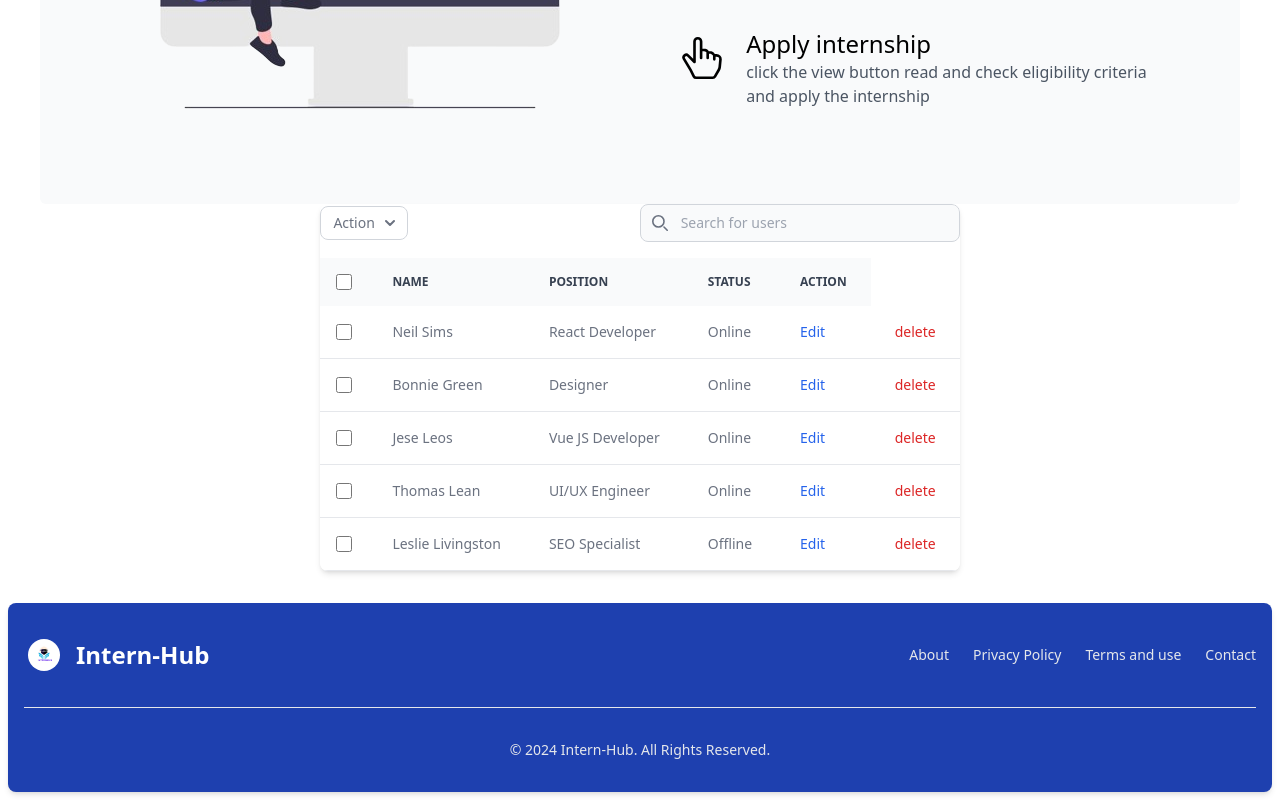
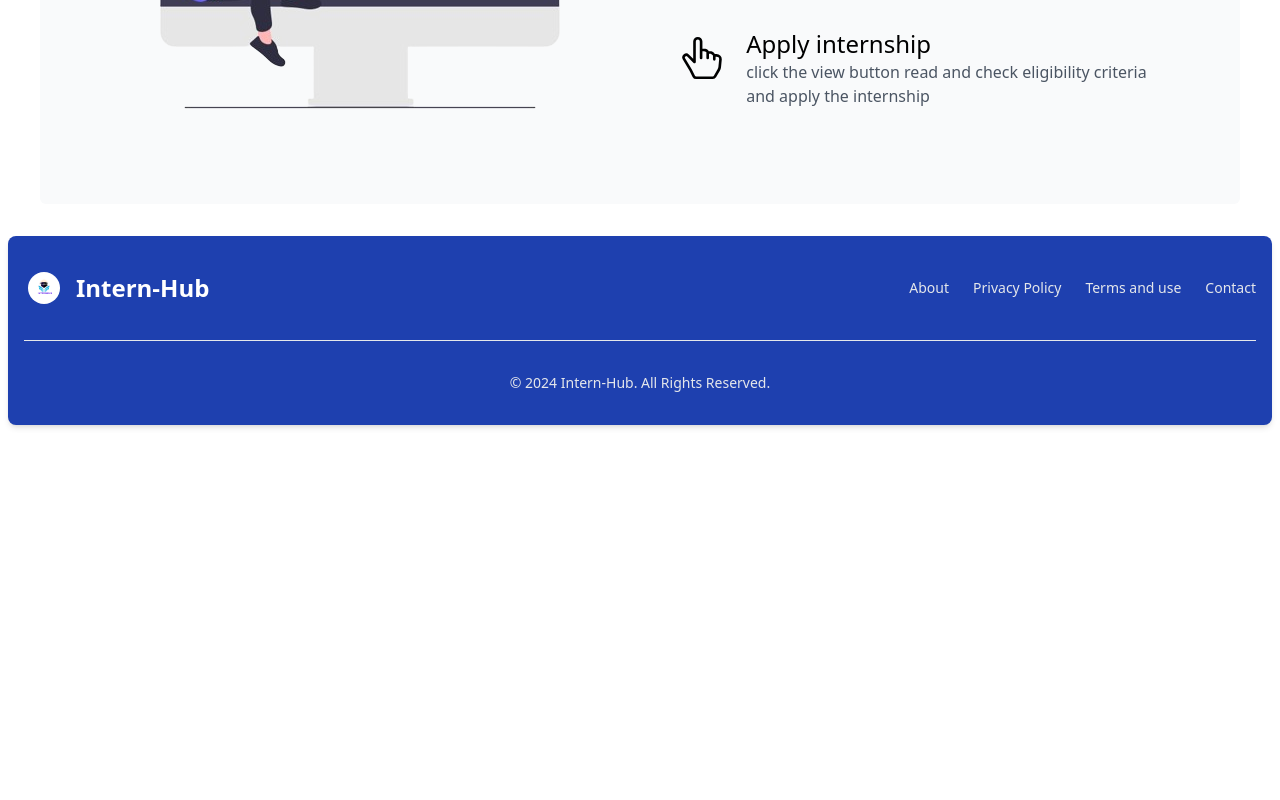
Before and after one commit to joel790/Internhub, a React (Vite) app in the folder frontend/: page / in a window 1280 px wide. Shown: the part 1208-2008 px from the top of the page. After the commit the page ends 1641 px from the top, so only its background shows below. Built offline with nearby package versions, Linux system fonts and the light colour scheme.

Commit message:
working on student panel

```diff
--- a/frontend/src/App.jsx
+++ b/frontend/src/App.jsx
@@ -22,8 +22,11 @@ import ResetPassword from './pages/auth/ResetPassword';
 import PaymentForm from './components/payment/PaymentForm';
 import ApplyForCompany from './pages/studentpage/ApplyForCompany';
 import StudHome from './pages/studentpage/StudHome';
+import StudentHome from './pages/studentpage/StudentHome';
 import Dashboard from "./pages/studentpage/Dashboard";
+
 import Internships from "./pages/studentpage/Internships";
+import Applications from "./pages/studentpage/Applications";
 axios.defaults.withCredentials = true;
 const App = () => {
   return (
@@ -36,7 +39,14 @@ const App = () => {
           <Route path="company" element={<CompanyHome />} />
           <Route path="study" element={<StudyHome />} />
         </Route>
-        {/* <Route path="/Student" element={<StudHome />} /> */}
+        <Route path="/student" element={<StudentHome />}>
+          <Route index element={<StudHome />} />
+          <Route path="apply" element={<ApplyForCompany />} />
+          <Route path="dashboard" element={<Dashboard />} />
+          <Route path="applications" element={<Applications />} />
+          <Route path="internships" element={<InternHome />} />
+          <Route path="companies" element={<CompanyHome />} />
+        </Route>
         <Route path="payment/:planId" element={<PaymentForm />} />
         {/* <Route path="auth/verify/:token" element={<VerifyEmail />} /> */}
         <Route path="company/:id" element={<CompanyDetail />} />
@@ -44,19 +54,13 @@ const App = () => {
         <Route path="form" element={<CompanyForm />} />
         <Route path="company/:id" element={<CompanyDetail />} />
         <Route path="/internship/:id" element={<InternshipDetail />} />
-        <Route path="/auth/login" element={<Login />} />
+        <Route path="auth/login" element={<Login />} />
         <Route path="auth/register" element={<Register />} />
         <Route path="auth/forgotpassword" element={<ForgotPassword />} />
         <Route path="auth/passwordreset/:resetToken" element={<ResetPassword />} />
         <Route path="/apply/:internshipTitle" element={<ApplicationForm />} />
 
-        <Route path="/student" element={<StudHome />}>
-          <Route index element={<StudHome />} />
-          <Route path="apply" element={<ApplyForCompany />} />
-          <Route path="dashboard" element={<Dashboard />} />
-          <Route path="internships" element={<InternHome />} />
-          <Route path="companies" element={<CompanyHome />} />
-        </Route>
+
 
         <Route path="/managerhome/*" element={<ManagerHome />}>
 
--- a/frontend/src/components/header/StudHeader.jsx
+++ b/frontend/src/components/header/StudHeader.jsx
@@ -79,7 +79,7 @@ const TopNav = () => {
           <HiChevronDown size={24} />
         </button>
         {dropdownOpen && (
-          <div className="absolute right-0 z-10 mt-2 w-48 bg-blue-50 text-black rounded-md shadow-lg py-2">
+          <div className="absolute right-0 z-10 mt-56 w-48 bg-blue-50 text-black rounded-md shadow-lg py-2">
             <Link to="/profile" className="block px-4 py-2 hover:bg-gray-200">Profile</Link>
             <Link to="/student/dashboard" className="block px-4 py-2 hover:bg-gray-200">Dashboard</Link>
             <button onClick={handleLogout} className="block w-full text-left px-4 py-2 hover:bg-gray-200">Logout</button>
--- a/frontend/src/pages/homepage/Home.jsx
+++ b/frontend/src/pages/homepage/Home.jsx
@@ -5,21 +5,9 @@ import Company from "./howtouse/Company";
 import { PiStudentFill } from "react-icons/pi";
 import { GrUserManager } from "react-icons/gr";
 import { Link } from "react-router-dom";
-import DataTable from "../../components/tables/DataTable";
 const Home = () => {
 
   const [selectedTab, setSelectedTab] = useState('Student'); // Default selected tab
-  const columns = ["Name", "Position", "Status"];
-  const data = [
-    { Name: "Neil Sims", Position: "React Developer", Status: "Online" },
-    { Name: "Bonnie Green", Position: "Designer", Status: "Online" },
-    { Name: "Jese Leos", Position: "Vue JS Developer", Status: "Online" },
-    { Name: "Thomas Lean", Position: "UI/UX Engineer", Status: "Online" },
-    { Name: "Leslie Livingston", Position: "SEO Specialist", Status: "Offline" }
-  ];
-  const actions = [
-    { label: "Edit", onClick: (row) => console.log("Edit", row) }
-  ];
   return (
     <div className=' '  >
       <div className="lg:py-10 lg:px-10 relative lg:h-[500px] flex flex-col lg:flex-row">
@@ -80,7 +68,6 @@ const Home = () => {
               <Company />
             )}
           </div>
-          <DataTable columns={columns} data={data} actions={actions} />
         </div>
 
       </div>
--- a/frontend/src/pages/studentpage/StudHome.jsx
+++ b/frontend/src/pages/studentpage/StudHome.jsx
@@ -1,20 +1,15 @@
-import { useState } from "react";
+import { useState } from 'react';
+import { Link, useNavigate } from 'react-router-dom';
 import studentimg from "../../assets/student1.jpg";
-import internshipimg from "../../assets/appy.jpg"; // Add additional images
-import networkingimg from "../../assets/career.jpg"; // Add additional images
+import internshipimg from "../../assets/appy.jpg";
+import networkingimg from "../../assets/career.jpg";
 import Student from "../homepage/howtouse/Student";
 import Company from "../homepage/howtouse/Company";
 import { PiStudentFill } from "react-icons/pi";
 import { GrUserManager } from "react-icons/gr";
-import { Link, Routes, Route } from "react-router-dom";
 import TopNav from "../../components/header/StudHeader";
-import Applications from "./Applications";
-import Dashboard from "./Dashboard";
-import Internships from "./Internships";
-import Profile from "./Profile";
 import PlanCard from '../../components/paymentPlan/PlanCard';
 import paymentimg from '../../assets/payment.png';
-import InternHome from "../internships/InternHome";
 
 const plans = [
     {
@@ -40,16 +35,15 @@ const plans = [
 const Home = () => {
     const [selectedTab, setSelectedTab] = useState('Student'); // Default selected tab
     const [modalIsOpen, setModalIsOpen] = useState(false);
+    const navigate = useNavigate();
 
     const openModal = () => setModalIsOpen(true);
     const closeModal = () => setModalIsOpen(false);
 
     return (
         <div className=''>
-            <TopNav />
             <div className="lg:py-10 lg:px-10 relative lg:h-[500px] flex flex-col lg:flex-row">
                 <div className="flex justify-center items-center lg:w-1/2">
-                    {/* Text Content */}
                     <div className="w-full lg:w-4/5 p-8">
                         <h1 className="text-4xl lg:text-6xl font-bold mb-6 text-blue-500">
                             Welcome Back to Intern-Hub
@@ -58,23 +52,19 @@ const Home = () => {
                             At InternHub, we are committed to providing you with the best opportunities to gain real-world experience and connect with industry leaders. Now that you're logged in, explore new internships, enhance your skills, and grow your professional network. Your journey towards a successful career continues here.
                         </p>
                         <button
-                            onClick={openModal}
+                            onClick={() => navigate('/student/apply')}
                             className="text-center bg-blue-500 text-white p-3 px-6 rounded-lg hover:bg-blue-600 transition duration-300">
                             Apply for company
                         </button>
                     </div>
                 </div>
                 <div className="flex justify-center lg:w-1/2 relative">
-                    {/* Clipped image */}
                     <div
                         className="w-full lg:w-4/5 rounded-lg lg:max-h-full overflow-hidden relative"
                         style={{ clipPath: 'polygon(0 0, 100% 0, 100% 100%, 50% 75%, 0 100%)' }}
                     >
                         <img src={studentimg} className="w-full h-full object-cover" alt="student" />
-                        {/* Blue overlay */}
-                        <div
-                            className="absolute inset-0 bg-blue-900 opacity-50"
-                        ></div>
+                        <div className="absolute inset-0 bg-blue-900 opacity-50"></div>
                     </div>
                 </div>
             </div>
@@ -86,7 +76,6 @@ const Home = () => {
                 </div>
                 <div className="flex flex-col items-center justify-center">
                     <div className="flex gap-6 h-32 mb-6">
-                        {/* the active link Background white */}
                         <div className={`text-blue-500 w-[250px] border border-gray-300 font-serif flex gap-2 items-center justify-center cursor-pointer px-4 py-2 rounded-lg ${selectedTab === 'Student' ? 'bg-blue-400 text-white' : ''}`}
                             onClick={() => setSelectedTab('Student')}
                         >
@@ -102,7 +91,6 @@ const Home = () => {
                         </div>
                     </div>
                     <div className="mt-4 w-full rounded-md">
-                        {/* Conditionally render the outlet content based on the selected tab */}
                         {selectedTab === 'Student' && (
                             <Student />
                         )}
--- /dev/null
+++ b/frontend/src/pages/studentpage/StudentHome.jsx
@@ -0,0 +1,15 @@
+import { Outlet } from 'react-router-dom';
+import TopNav from '../../components/header/StudHeader';
+
+const StudHome = () => {
+    return (
+        <div>
+            <TopNav />
+            <main>
+                <Outlet />
+            </main>
+        </div>
+    );
+};
+
+export default StudHome;
```
